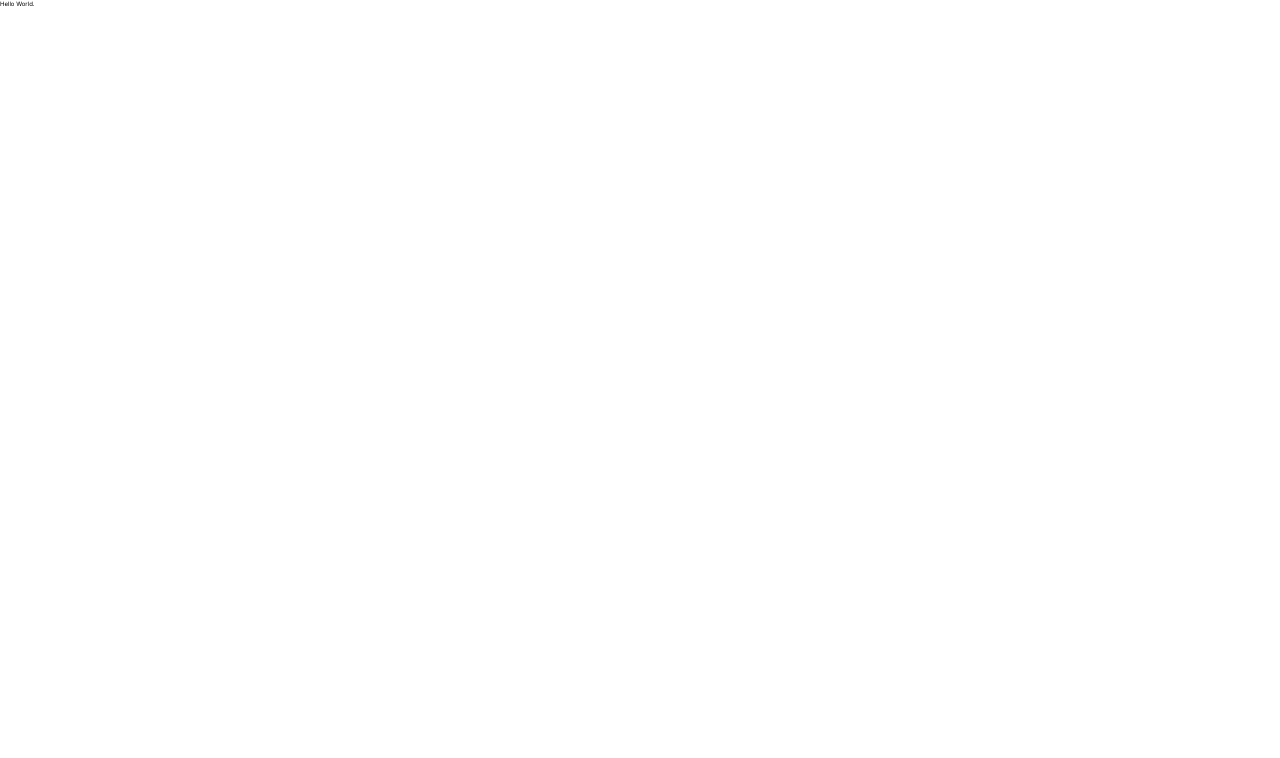
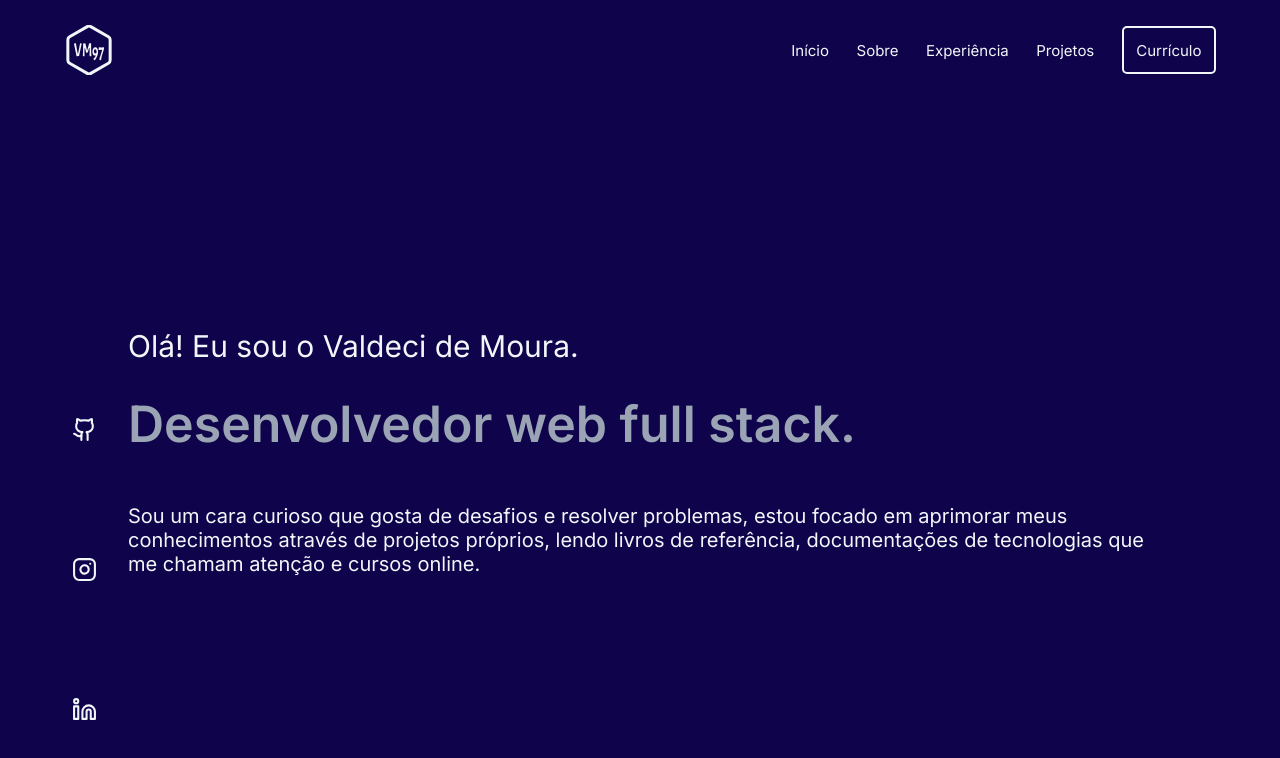
Before and after one commit to Valdeci97/portfolio-v2, a React (Vite) app in the folder app/: page / in a window 1280 px wide. Shown: the top 758 px of the page. Built offline with nearby package versions, Linux system fonts and the light colour scheme.

Commit message:
refactor(app style): redefine base color and apply changes at app

```diff
--- a/app/src/App.tsx
+++ b/app/src/App.tsx
@@ -1,3 +1,21 @@
+import Header from './components/Header';
+import SocialMedia from './components/SocialMedia';
+import Home from './pages/Home';
+import { useWindowWidth } from './hooks/useWindowWidth';
+import './styles/app.css';
+
 export default function App() {
-  return <>Hello World.</>;
+  const { isMobileDevice } = useWindowWidth();
+
+  return (
+    <>
+      <Header isMobileDevice={isMobileDevice} />
+      {!isMobileDevice && <SocialMedia />}
+      <div className="pages-container">
+        <main className="main-container">
+          <Home />
+        </main>
+      </div>
+    </>
+  );
 }
--- /dev/null
+++ b/app/src/styles/app.css
@@ -0,0 +1,9 @@
+.pages-container {
+  display: flex;
+  justify-content: center;
+  min-height: 100vh;
+}
+
+.main-container {
+  width: 80%;
+}
--- a/app/src/styles/index.css
+++ b/app/src/styles/index.css
@@ -1,14 +1,25 @@
 @import url('https://fonts.googleapis.com/css2?family=Inter:wght@400;600&display=swap');
+
+:root {
+  --aside-navbar-bg: #11324D;
+  --dark-grey: #282A3A;
+  --smoke-white: #F1F6F9;
+  --default-border-radius: 0.5rem;
+  --dark-blue: #0F044C;
+  --light-grey: #9BA4B4;
+  --header-height: 10rem;
+}
 
 * {
     box-sizing: border-box;
-    font-size: 62.5%;
+    font-size: 62.5%; /* define 10px as default */
     margin: 0;
     outline: 0;
     padding: 0;
   }
 
 body {
+  background-color: var(--dark-blue);
   font-family: 'Inter', sans-serif;
   -webkit-font-smoothing: antialiased;
   -moz-osx-font-smoothing: grayscale;
--- a/app/src/styles/mobile-navbar.css
+++ b/app/src/styles/mobile-navbar.css
@@ -26,7 +26,7 @@
 }
 
 .mobile-navbar-menu-bar, .mobile-navbar-btn::after, .mobile-navbar-btn::before {
-  background-color: var(--dark-orange);
+  background-color: var(--smoke-white);
   border-radius: 0.25rem;
   content: '';
   display: block;
--- a/app/src/styles/navbar.css
+++ b/app/src/styles/navbar.css
@@ -29,15 +29,15 @@
 }
 
 .navbar-link-common {
-  color: var(--light-orange);
+  color: var(--light-grey);
   font-size: 1.5rem;
   text-decoration: none;
 }
 
 .navbar-resume-link {
-  border: solid var(--dark-orange) 2px;
+  border: solid var(--smoke-white) 2px;
   border-radius: var(--default-border-radius);
-  color: var(--dark-orange);
+  color: var(--smoke-white);
   padding: 1.25rem;
 }
 
@@ -66,13 +66,13 @@
 
 @media (hover: hover) {
   .navbar-link-common:hover {
-    color: var(--dark-orange);
+    color: var(--smoke-white);
   }
 }
 
 @media (hover: none) {
   .navbar-link-common {
-    color: var(--dark-orange);
+    color: var(--smoke-white);
   }
 }
 
```
Also changed, not shown: app/src/assets/logo.svg, 1 other file (tests, documents, lock files or other folders).
